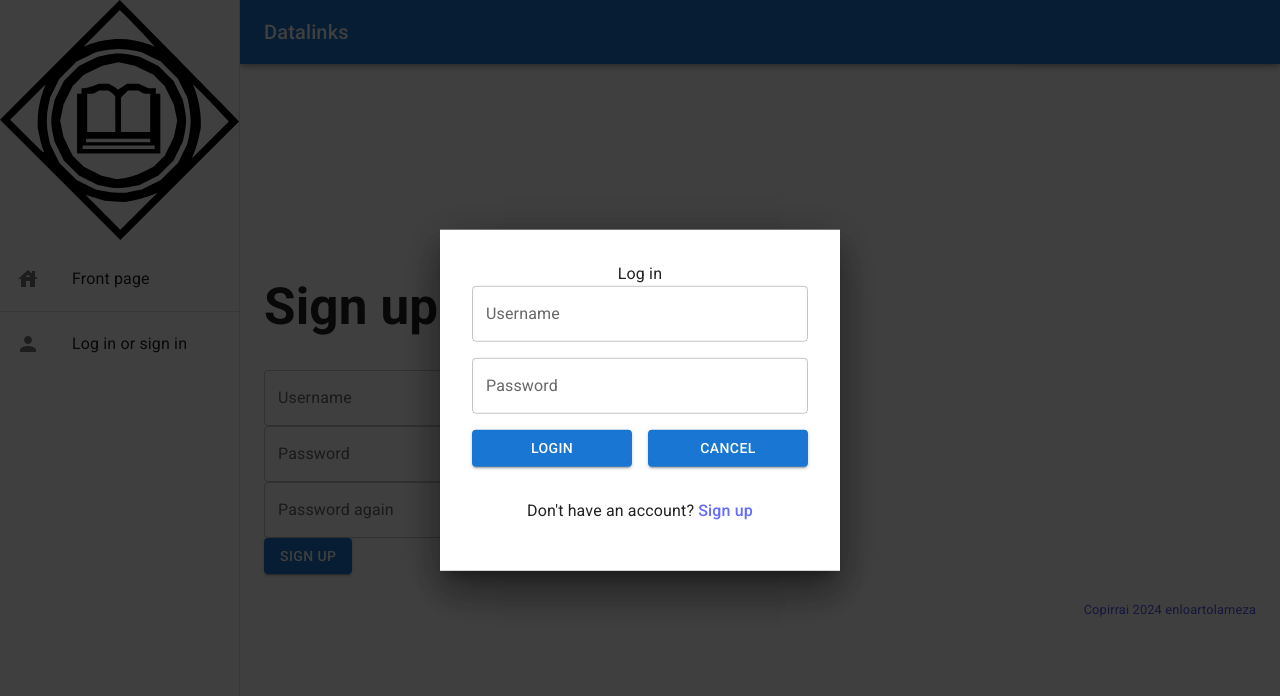
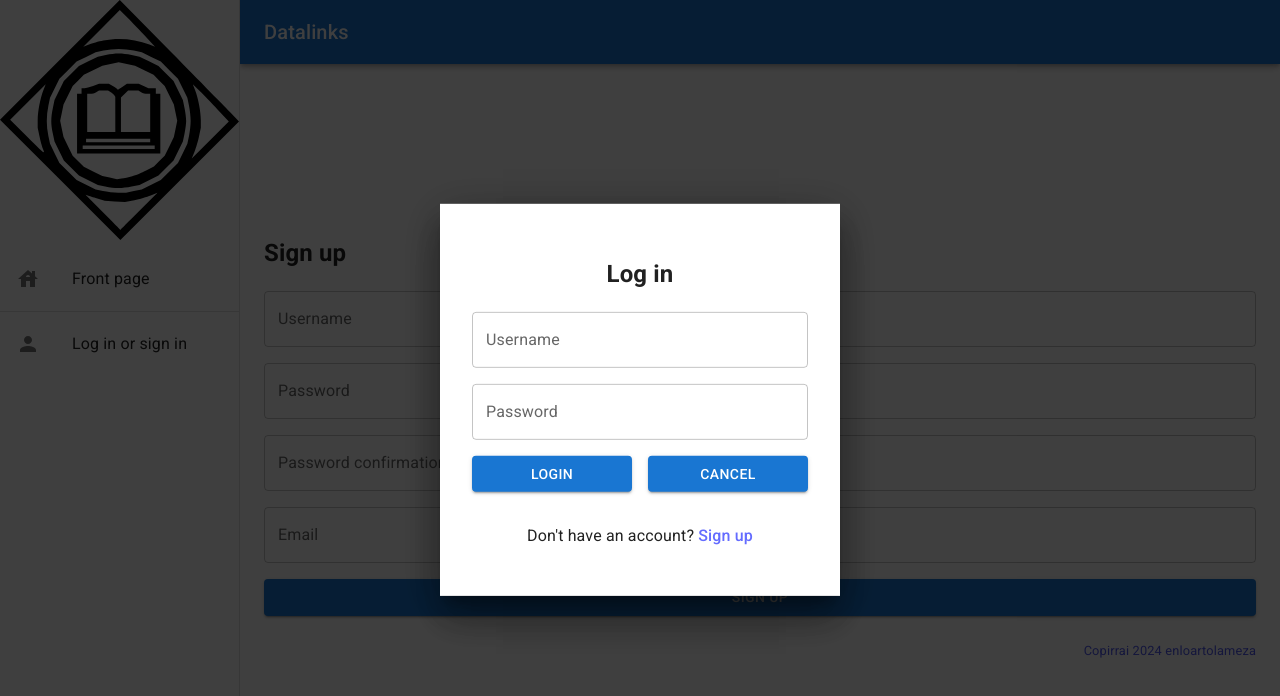
Before and after one commit to axelei/datalinks-frontend, a React (Vite) app: page /signup in a window 1280 px wide. Both pictures are taken after a click on the item "Log in or sign in". Shown: the top 696 px of the page. Built offline with nearby package versions, Linux system fonts and the light colour scheme.

Commit message:
Better forms

```diff
--- a/src/components/ErrorModal.tsx
+++ b/src/components/ErrorModal.tsx
@@ -5,6 +5,7 @@ import Button from "@mui/material/Button";
 import {modalStyle} from "../service/Common.ts";
 import {useDispatch} from "react-redux";
 import {hideError} from "../redux/showErrorSlice.ts";
+import ErrorIcon from '@mui/icons-material/Error';
 
 export default function ErrorModal(props: { show: boolean }) : ReactNode | null {
 
@@ -18,6 +19,7 @@ export default function ErrorModal(props: { show: boolean }) : ReactNode | null
                 open={props.show}
             >
                 <Box sx={modalStyle}>
+                    <ErrorIcon />
                     <h2>Something went wrong...</h2>
                     <Typography>
                         Either the server failed to process the request or you don't have permissions to perform the requested action.
--- a/src/components/LoginModal.css
+++ /dev/null
@@ -1,17 +0,0 @@
-.login-modal form {
-
-    gap: 16px; /* Este es el CSS que aumenta la separación entre forms. A la hora de decidir tamaños en css intenta siempre usar multiples de 4 u 8. Te ahorrarás dolores de cabeza en el futurp */
-
-    display: flex;
-    flex-direction: column;
-
-    .hbox { /* este es el css que hace que los botones se alineen en una fila */
-        button {
-            width:100%;
-        }
-        display: flex;
-        flex-direction: row;
-        gap: 16px; /* Este es tu separador de flexbox (display: flex) */
-    }
-
-}
--- a/src/components/LoginModal.tsx
+++ b/src/components/LoginModal.tsx
@@ -7,7 +7,7 @@ import {SubmitHandler, useForm} from "react-hook-form";
 import {loadingOff, loadingOn} from "../redux/loadingSlice.ts";
 import {useDispatch} from "react-redux";
 import {Link} from "react-router-dom";
-import "./LoginModal.css";
+import "../css/LoginModal.css";
 import {showError} from "../redux/showErrorSlice.ts";
 
 export default function LoginModal(props: { show: boolean, onClose: () => void }): ReactNode | null {
@@ -33,8 +33,10 @@ export default function LoginModal(props: { show: boolean, onClose: () => void }
     if (data.ok) {
       console.log('Login successful');
       return data.json();
+    } else if (data.status == 404) {
+      return Promise.reject(404);
     } else {
-      return Promise.reject('Login failed');
+      return Promise.reject(500);
     }
   }
 
@@ -49,7 +51,12 @@ export default function LoginModal(props: { show: boolean, onClose: () => void }
     result.then((data) => {
       console.log(data)
     }).catch((error) => {
-      dispatch(showError());
+      if (error == 404) {
+        console.log(error);
+        dispatch(showError());
+      } else {
+        dispatch(showError());
+      }
       console.log(error);
     }).finally(() => {
       dispatch(loadingOff());
@@ -65,17 +72,23 @@ export default function LoginModal(props: { show: boolean, onClose: () => void }
         open={props.show}
         onClose={handleClose}
       >
-        <Box sx={modalStyle} className={"login-modal"}> {/* no le tengas alergia al css, te va a ahorrar problemas. Pasar styledObjects hace llorar al niño Jesús */}
-          <Typography>Log in</Typography>
+        <Box sx={modalStyle} className={"login-modal"}>
+          <h2>Log in</h2>
           <form onSubmit={handleSubmit(onSubmit)}>
-            <FormControl fullWidth>  {/* Podrías utilizar Flexbox (display: flex) par esto, pero FormControl viene con material UI y ofrece ya ese estilo, mejor usar lo que ya tienes */}
-              <TextField label="Username" variant="outlined" {...register("username", {required: true})} />
-              {errors.username && <Typography color="error">Username is required</Typography>}
+            <FormControl fullWidth>
+              <TextField label="Username" variant="outlined"
+                         {...register("username", {required: true})}
+                         helperText={errors.username && "Username is required"}
+                         error={!!errors.username}
+              />
             </FormControl>
 
             <FormControl fullWidth>
-              <TextField label="Password" variant="outlined" {...register("password", {required: true})} />
-              {errors.password && <Typography color="error">Password is required</Typography>}
+              <TextField label="Password" variant="outlined" type="password"
+                         {...register("password", {required: true})}
+                         helperText={errors.password && "Password is required"}
+                         error={!!errors.password}
+              />
             </FormControl>
 
             <FormControl fullWidth className="hbox" >
@@ -83,8 +96,8 @@ export default function LoginModal(props: { show: boolean, onClose: () => void }
               <Button variant='contained' onClick={handleClose}>Cancel</Button>
             </FormControl>
 
-            <FormControl fullWidth><p>Don't have an account? <Link to='/signup' onClick={props.onClose}>Sign up</Link>
-            </p>
+            <FormControl fullWidth>
+              <p>Don't have an account? <Link to='/signup' onClick={props.onClose}>Sign up</Link></p>
             </FormControl>
           </form>
         </Box>
--- a/src/components/layout/DatalinksDrawer.tsx
+++ b/src/components/layout/DatalinksDrawer.tsx
@@ -136,7 +136,6 @@ export default function DatalinksDrawer(props: Props) {
                 sx={{ width: { sm: drawerWidth }, flexShrink: { sm: 0 } }}
                 aria-label="mailbox folders"
             >
-                {/* The implementation can be swapped with js to avoid SEO duplication of links. */}
                 <Drawer
                     container={container}
                     variant="temporary"
--- /dev/null
+++ b/src/css/LoginModal.css
@@ -0,0 +1,17 @@
+.login-modal form {
+
+    gap: 16px;
+
+    display: flex;
+    flex-direction: column;
+
+    .hbox {
+        button {
+            width:100%;
+        }
+        display: flex;
+        flex-direction: row;
+        gap: 16px;
+    }
+
+}
--- /dev/null
+++ b/src/css/SignupComponent.css
@@ -0,0 +1,8 @@
+.signup-form form {
+
+    gap: 16px;
+
+    display: flex;
+    flex-direction: column;
+
+}
--- a/src/pages/PageComponent.tsx
+++ b/src/pages/PageComponent.tsx
@@ -4,7 +4,7 @@ import {useLocation} from "react-router-dom";
 import {newPage, Page} from "../model/page/Page.ts";
 import Button from '@mui/material/Button';
 import {TextareaAutosize} from "@mui/material";
-import '../css/pagecomponent.css';
+import '../css/PageComponent.css';
 import {useDispatch} from "react-redux";
 import {loadingOff, loadingOn} from "../redux/loadingSlice.ts";
 import {Category} from "../model/page/Category.ts";
--- a/src/pages/SignupComponent.tsx
+++ b/src/pages/SignupComponent.tsx
@@ -1,11 +1,10 @@
 import {ReactNode} from 'react';
-import '../css/pagecomponent.css';
+import '../css/SignupComponent.css';
 import {SubmitHandler, useForm} from "react-hook-form";
 import {loadingOff, loadingOn} from "../redux/loadingSlice.ts";
-import {TextField} from "@mui/material";
+import {FormControl, TextField} from "@mui/material";
 import Button from "@mui/material/Button";
 import {useDispatch} from "react-redux";
-import Typography from "@mui/material/Typography";
 
 
 export default function SignUp() : ReactNode | null {
@@ -52,20 +51,48 @@ export default function SignUp() : ReactNode | null {
         });
     }
 
+    const usernamePattern = /^[A-Za-z0-9]+$/i;
+    const emailPattern = /^(([^<>()[\].,;:\s@"]+(\.[^<>()[\].,;:\s@"]+)*)|(".+"))@(([^<>()[\].,;:\s@"]+\.)+[^<>()[\].,;:\s@"]{2,})$/i;
+
     return (
         <>
-            <h1>Sign up</h1>
-            <form onSubmit={handleSubmit(onSubmit)}>
-                <TextField label="Username" variant="outlined" {...register("username", { required: true })} /><br/>
-                {errors.username && <Typography>Username is required<br/></Typography>}
-                <TextField label="Password" variant="outlined" {...register("password", { required: true })} /><br/>
-                {errors.password && <Typography>Password is required<br /></Typography>}
-                <TextField label="Password again" variant="outlined" {...register("passwordAgain", { required: true })} /><br/>
-                {errors.passwordAgain && <Typography>Password again is required<br /></Typography>}
-                <div>
-                    <Button variant='contained' type="submit">Sign up</Button>
-                </div>
-            </form>
+            <div className="signup-form">
+                <h2>Sign up</h2>
+                <form onSubmit={handleSubmit(onSubmit)}>
+                    <FormControl>
+                        <TextField label="Username" variant="outlined"
+                                   {...register("username", {required: true, pattern: usernamePattern})}
+                                   helperText={errors.username && "Username is required"}
+                                   error={!!errors.username}
+                        />
+                    </FormControl>
+                    <FormControl>
+                        <TextField label="Password" variant="outlined" type="password"
+                                   {...register("password", {required: true })}
+                                   helperText={errors.password && "Password confirmation is required"}
+                                   error={!!errors.password}
+                        />
+                    </FormControl>
+                    <FormControl>
+                        <TextField label="Password confirmation" variant="outlined" type="password"
+                                   {...register("passwordAgain", {required: true })}
+                                   helperText={errors.passwordAgain && "Password confirmation is required"}
+                                   error={!!errors.passwordAgain}
+                        />
+                    </FormControl>
+                    <FormControl>
+                        <TextField label="Email" variant="outlined"
+                                   {...register("email", {required: true, pattern: emailPattern})}
+                                   helperText={errors.email && "Email seems not correct"}
+                                   error={!!errors.email}
+                        />
+                    </FormControl>
+
+                    <FormControl>
+                        <Button variant='contained' type="submit">Sign up</Button>
+                    </FormControl>
+                </form>
+            </div>
         </>
     )
 }
--- a/src/pages/UserComponent.tsx
+++ b/src/pages/UserComponent.tsx
@@ -1,6 +1,5 @@
 import {ReactNode, useEffect, useState} from 'react';
 import {useLocation} from "react-router-dom";
-import '../css/pagecomponent.css';
 import {useDispatch} from "react-redux";
 import {User} from "../model/user/User.ts";
 import {setLoggedUser} from "../redux/loggedUserSlice.ts";
```
Also changed, not shown: src/css/PageComponent.css (renamed from src/css/pagecomponent.css).
